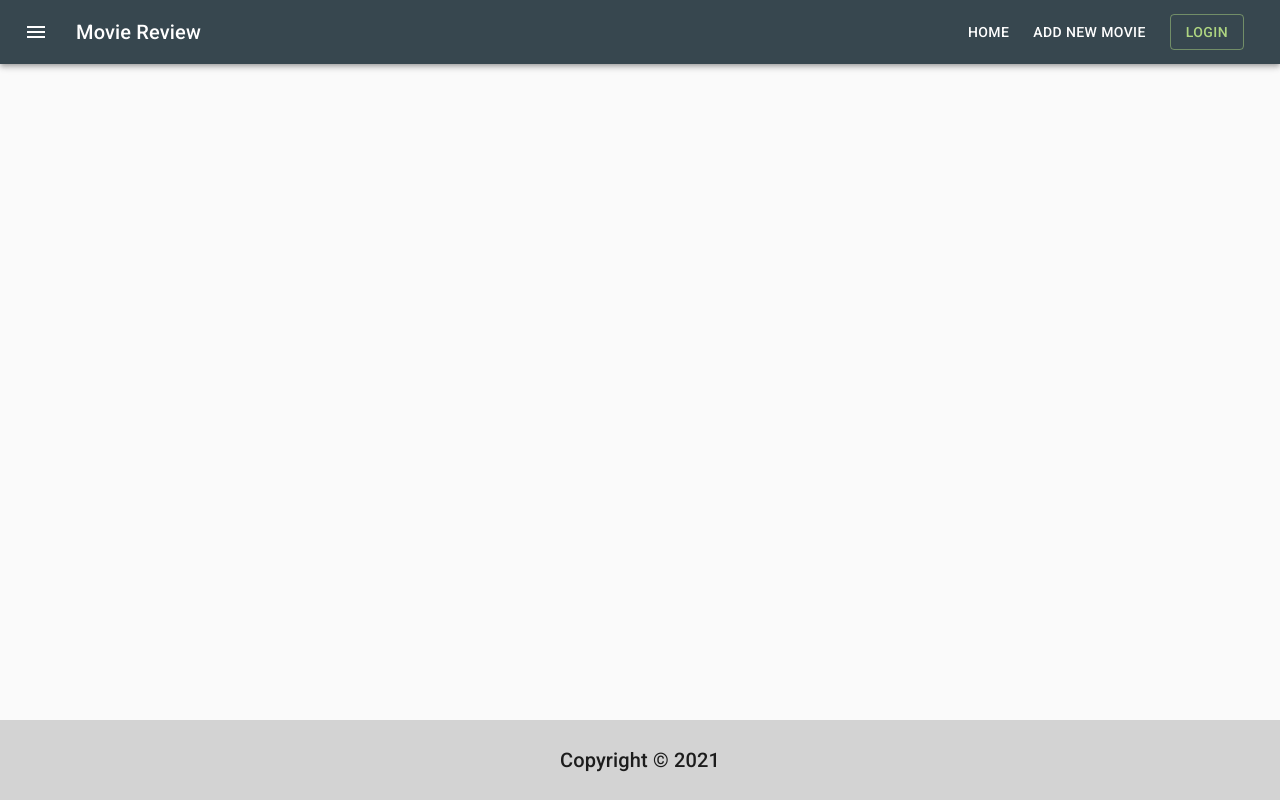
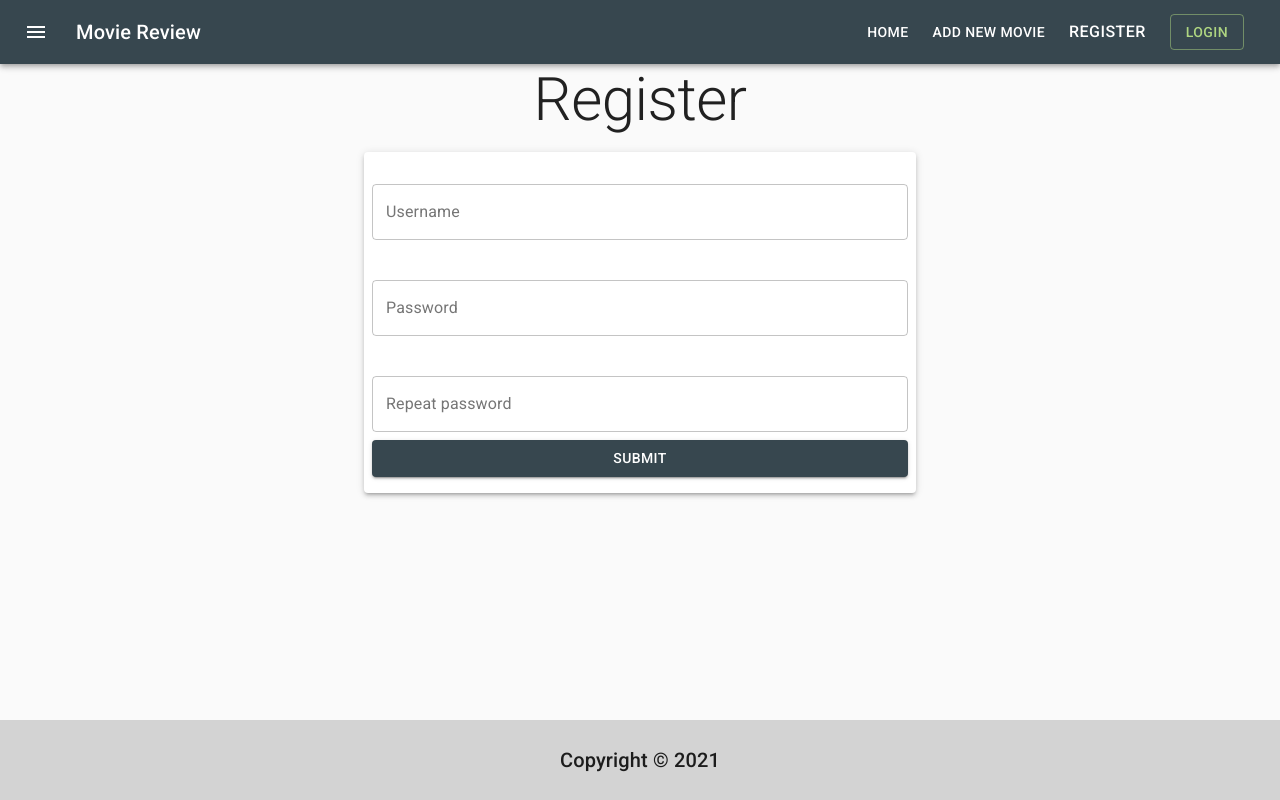
Before and after one commit to DeividasKakta/movie-review-app, a React (Create React App) app in the folder movie-review-ui/: page /register in a window 1280 px wide. Built offline with nearby package versions, Linux system fonts and the light colour scheme.

Commit message:
React: Implement user registration

```diff
--- a/movie-review-ui/src/api/userApi.js
+++ b/movie-review-ui/src/api/userApi.js
@@ -1,6 +1,7 @@
 import HTTP from "./index";
-
 
 const login = (user) => HTTP.post('/login', user)
 
-export {login}
+const register = (newUser) => HTTP.post('/register', newUser)
+
+export {login, register}
--- a/movie-review-ui/src/components/forms/LoginForm/LoginForm.js
+++ b/movie-review-ui/src/components/forms/LoginForm/LoginForm.js
@@ -46,6 +46,7 @@ const LoginForm = () => {
 
                 history.push('/')
             })
+            .catch(() => setOpenError(true))
             .finally(() => setSubmitting(false))
     }
 
--- a/movie-review-ui/src/components/forms/RegisterForm/RegisterForm.js
+++ b/movie-review-ui/src/components/forms/RegisterForm/RegisterForm.js
@@ -1,106 +1,117 @@
 import Container from "@material-ui/core/Container";
-import {Paper} from "@material-ui/core";
+import {Grid, makeStyles, Paper} from "@material-ui/core";
 import {Form, Formik} from "formik";
 import Button from "@material-ui/core/Button";
 import * as Yup from "yup";
-import {createUser} from "../../api/usersApi";
 import OutlinedFormikInput from "../../inputs/OutlinedFormikInput";
+import {register} from "../../../api/userApi";
+import CustomSnackbar from "../../feedback/CustomSnackbar";
+import {useState} from "react";
+
+const useStyles = makeStyles((theme) => ({
+    root: {
+        padding: theme.spacing(2, 1)
+    }
+}));
 
 const validationSchema = Yup.object().shape({
-    name: Yup.string()
-        .required(),
-    surname: Yup.string()
-        .required(),
-    email: Yup.string()
-        .email()
-        .required(),
+    username: Yup.string()
+        .required("Field can not be empty")
+        .min(4, "Username must be at least 4 symbols long")
+        .max(16, "Username can not be longer than 16 symbols"),
     password: Yup.string()
-        .required()
-        .min(5),
+        .matches(/^(?=.*[A-Za-z])(?=.*[0-9])[A-Za-z\\d]{8,}/, "Password must contain at least 1 number and letter")
+        .required("Field can not be empty")
+        .min(8, "Password must be at least 8 symbols long")
+        .max(32, "Password can not be longer than 32 symbols"),
     repeatPassword: Yup.string()
-        .required()
+        .required("Field can not be empty")
         .oneOf([Yup.ref('password')], 'Passwords must match')
 })
 
-const UserRegistration = () => {
+const RegisterForm = () => {
+    const classes = useStyles()
+    const [openError, setOpenError] = useState(false);
 
+    const handleErrorClose = (event, reason) => {
+        if (reason === 'clickaway') {
+            return;
+        }
+        setOpenError(false);
+    };
 
     return (
         <Formik initialValues={{
-            name: '',
-            surname: '',
-            email: '',
+            username: '',
             password: '',
             repeatPassword: ''
         }}
                 onSubmit={
                     (values, helpers) => {
 
-                        createUser(values)
+                        register(values)
                             .then(() => console.log(values))
-                            .catch(error => console.log(error))
+                            .catch(() => setOpenError(true))
 
                         helpers.setSubmitting(true)
                         setTimeout(() => {
                             helpers.setSubmitting(false)
-                        }, 3000)
+                        }, 300)
                     }
                 }
                 validationSchema={validationSchema}
         >
             {props => (
-                <>
                 <Container maxWidth="sm">
-                        <h2>Register</h2>
+                    <Paper elevation={3} className={classes.root}>
+                        <Form>
+                            <Grid container spacing={2}>
+                                <Grid item xs={12}>
+                                    <OutlinedFormikInput name="username"
+                                                         label="Username"
+                                                         placeholder="Enter an username..."
+                                                         error={props.touched.username && !!props.errors.username}/>
+                                </Grid>
 
-                        <Paper elevation={3}>
-                            <Form>
-                                <div>
-                                    <OutlinedFormikInput name="name"
-                                                         label="Name"
-                                                         error={props.touched.name && !!props.errors.name}/>
-                                </div>
-
-                                <div>
-                                    <OutlinedFormikInput name="surname"
-                                                         label="Surname"
-                                                         error={props.touched.surname && !!props.errors.surname}/>
-                                </div>
-
-                                <div>
-                                    <OutlinedFormikInput name="email"
-                                                         label="Email"
-                                                         error={props.touched.email && !!props.errors.email}/>
-                                </div>
-
-                                <div>
+                                <Grid item xs={12}>
                                     <OutlinedFormikInput name="password"
                                                          label="Password"
                                                          type="password"
+                                                         placeholder="Enter a password..."
                                                          error={props.touched.password && !!props.errors.password}/>
-                                </div>
+                                </Grid>
 
-                                <div>
+                                <Grid item xs={12}>
                                     <OutlinedFormikInput name="repeatPassword"
                                                          label="Repeat password"
                                                          type="password"
+                                                         placeholder="Repeat password..."
                                                          error={props.touched.repeatPassword && !!props.errors.repeatPassword}/>
-                                </div>
+                                </Grid>
+
+                            </Grid>
 
                             <Button variant="contained"
-                                        style={{marginBottom: 10, marginTop: 10}}
                                     fullWidth
                                     color="primary"
                                     disabled={props.isSubmitting}
                                     type="submit">Submit</Button>
+
                         </Form>
                     </Paper>
 
+                    <CustomSnackbar open={openError}
+                                    duration={5000}
+                                    handleClose={handleErrorClose}
+                                    message="Username already exists"
+                                    elevation={3}
+                                    variant="filled"
+                                    severity="error"/>
+
                 </Container>
-                </>
             )}
         </Formik>
     )
 }
 
-export default UserRegistration;
+export default RegisterForm;
--- a/movie-review-ui/src/components/main/Content/Content.js
+++ b/movie-review-ui/src/components/main/Content/Content.js
@@ -3,6 +3,7 @@ import LandingPage from "../../../pages/LandingPage/LandingPage";
 import MovieCreationPage from "../../../pages/MovieCreationPage/MovieCreationPage";
 import MoviePage from "../../../pages/MoviePage/MoviePage";
 import LoginPage from "../../../pages/LoginPage/LoginPage";
+import RegisterPage from "../../../pages/RegisterPage/RegisterPage";
 
 const Content = () => {
 
@@ -23,6 +24,10 @@ const Content = () => {
                     <LoginPage/>
                 </Route>
 
+                <Route path="/register">
+                    <RegisterPage/>
+                </Route>
+
             </Switch>
         </>
     )
--- a/movie-review-ui/src/components/main/Header/Header.js
+++ b/movie-review-ui/src/components/main/Header/Header.js
@@ -1,6 +1,8 @@
 import {AppBar, Button, IconButton, Link, makeStyles, Toolbar, Typography} from "@material-ui/core";
 import MenuIcon from "@material-ui/icons/Menu"
 import {NavLink} from "react-router-dom";
+import {useSelector} from "react-redux";
+import {loggedInUser} from "../../../store/slices/userSlice";
 
 const useStyles = makeStyles((theme) => ({
     root: {
@@ -22,6 +24,7 @@ const useStyles = makeStyles((theme) => ({
 
 const Header = () => {
     const classes = useStyles();
+    const currentUser = useSelector(loggedInUser)
 
     return (
         <>
@@ -41,10 +44,24 @@ const Header = () => {
                           className={classes.link} activeClassName={classes.active} component={NavLink}>
                         Add new movie
                     </Link>
-                    <Button color="secondary" variant="outlined" to="/login"
-                            className={classes.link} component={NavLink}>
-                        Login
-                    </Button>
+
+                    {
+                        currentUser ?
+                            <Button color="secondary" variant="outlined" to="/"
+                                    className={classes.link} component={NavLink}>
+                                Logout
+                            </Button> :
+                            <>
+                                <Link variant="button" color="inherit" to="/register"
+                                      className={classes.link} activeClassName={classes.active} component={NavLink}>
+                                    Register
+                                </Link>
+                                <Button color="secondary" variant="outlined" to="/login"
+                                        className={classes.link} component={NavLink}>
+                                    Login
+                                </Button>
+                            </>
+                    }
 
                 </Toolbar>
             </AppBar>
--- /dev/null
+++ b/movie-review-ui/src/pages/RegisterPage/RegisterPage.js
@@ -0,0 +1,24 @@
+import {Grid, Typography} from "@material-ui/core";
+import RegisterForm from "../../components/forms/RegisterForm/RegisterForm";
+
+
+const RegisterPage = () => {
+
+
+    return (
+        <>
+            <main>
+                <Grid container spacing={4}>
+                    <Grid item xs={12}>
+                        <Typography variant="h2" align="center">
+                            Register
+                        </Typography>
+                    </Grid>
+                    <RegisterForm/>
+                </Grid>
+            </main>
+        </>
+    )
+}
+
+export default RegisterPage
```
Lines whose indentation alone changed are shown as unchanged.
